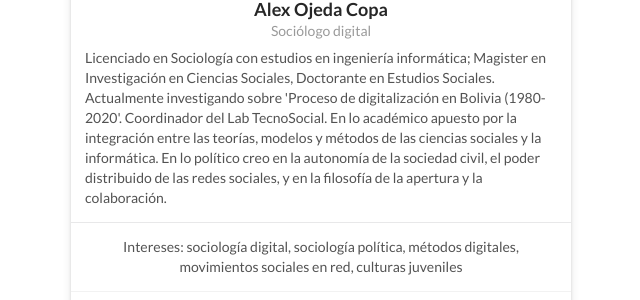
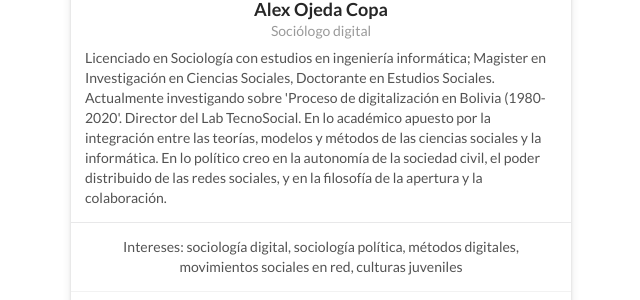
Before and after one commit to alex-roc/alex-roc.github.io, a Jekyll site: the page built from index.html, in a window 1280 px wide. Shown: the part 266-566 px from the top of the page, without its empty margins (319-959 px from the left). Built offline with Jekyll 4.4.1, drawn with Linux system fonts in a browser that asks for light colours.

Commit message:
Update bio.json

```diff
--- a/_data/bio.json
+++ b/_data/bio.json
@@ -5,7 +5,7 @@
     "picture": "/images/yo.jpeg",
     "email": "alex.r.ojeda@gmail.com",
     "website": "https://alex-roc.github.io",
-    "summary": "Licenciado en Sociología con estudios en ingeniería informática; Magister en Investigación en Ciencias Sociales, Doctorante en Estudios Sociales. Actualmente investigando sobre 'Proceso de digitalización en Bolivia (1980-2020'. Coordinador del Lab TecnoSocial. En lo académico apuesto por la integración entre las teorías, modelos y métodos de las ciencias sociales y la informática. En lo político creo en la autonomía de la sociedad civil, el poder distribuido de las redes sociales, y en la filosofía de la apertura y la colaboración.",
+    "summary": "Licenciado en Sociología con estudios en ingeniería informática; Magister en Investigación en Ciencias Sociales, Doctorante en Estudios Sociales. Actualmente investigando sobre 'Proceso de digitalización en Bolivia (1980-2020'. Director del Lab TecnoSocial. En lo académico apuesto por la integración entre las teorías, modelos y métodos de las ciencias sociales y la informática. En lo político creo en la autonomía de la sociedad civil, el poder distribuido de las redes sociales, y en la filosofía de la apertura y la colaboración.",
     "location": {
       "address": "",
       "postalCode": "",
```
